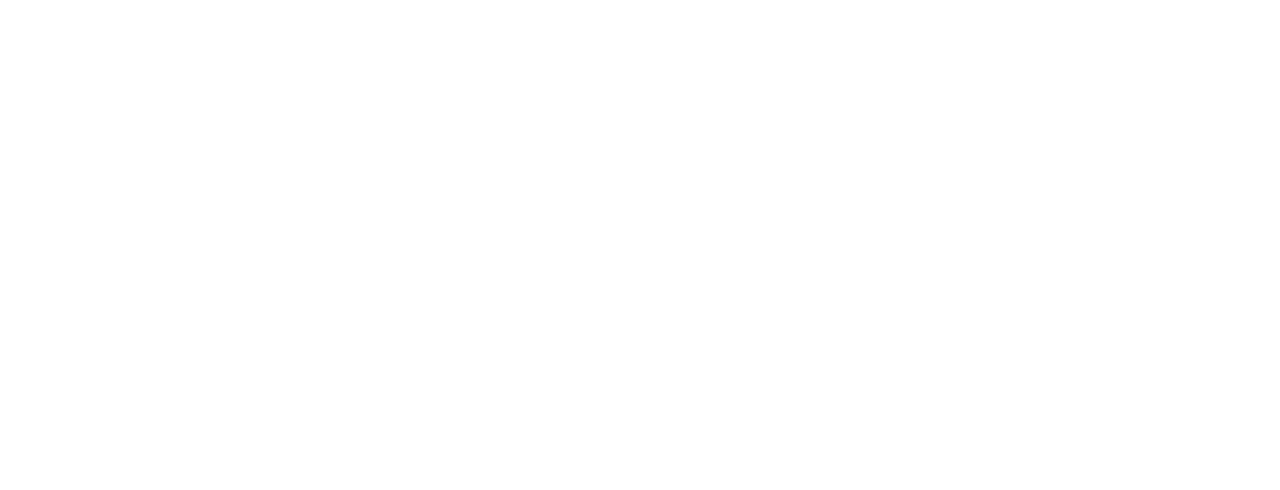
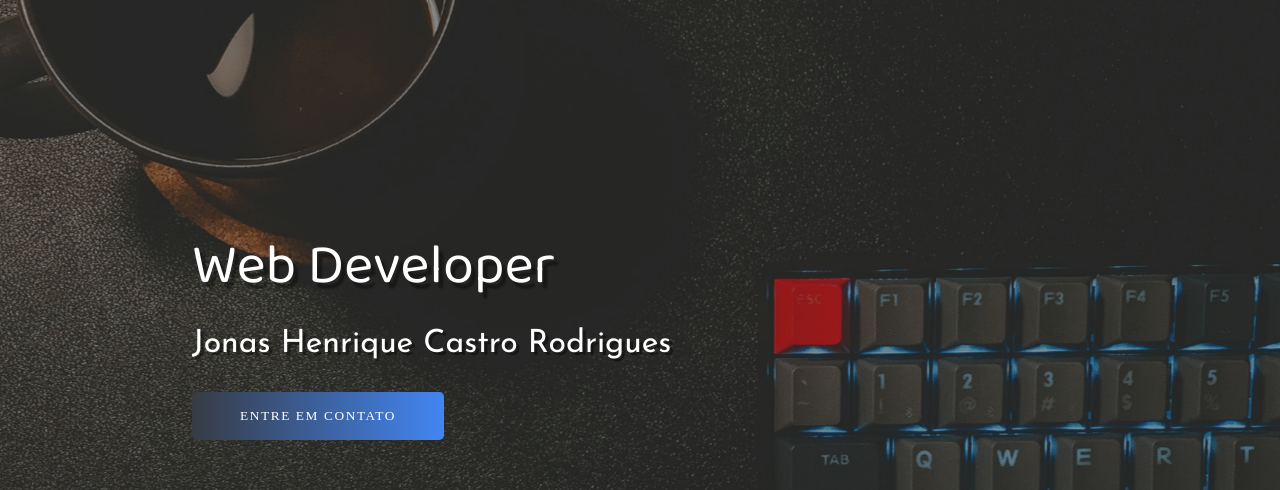
Before and after one commit to Jonas-Hcr/portfolio, a plain HTML site: page index.html in a window 1280 px wide. Shown: the top 490 px of the page. Drawn offline with Linux system fonts and the light colour scheme; a web font is replaced by a local one.

Commit message:
feat: change header

```diff
--- a/index.html
+++ b/index.html
@@ -4,10 +4,26 @@
     <meta charset="UTF-8">
     <meta http-equiv="X-UA-Compatible" content="IE=edge">
     <meta name="viewport" content="width=device-width, initial-scale=1.0">
-    <link rel="style.css" href="style.css">
-    <title>Portifólio do Desenvolvedor</title>
+    <link rel="apple-touch-icon" sizes="180x180" href="images/apple-touch-icon.png">
+    <link rel="icon" type="image/png" sizes="32x32" href="images/favicon-32x32.png">
+    <link rel="icon" type="image/png" sizes="16x16" href="images/favicon-16x16.png">
+    <link rel="stylesheet" href="style.css">
+    <title>Portfólio do Desenvolvedor</title>
 </head>
 <body>
 
+    <div class="container">
+        <header>
+            <div class="img-wrapper">
+                <img src="images/bg.jpg" alt="">
+            </div>
+            <div class="banner">
+                <h1>Web Developer</h1>
+                <p>Jonas Henrique Castro Rodrigues</p>
+                <button>Entre em contato</button>
+            </div>
+        </header>
+    </div>
+
 </body>
 </html>
--- a/style.css
+++ b/style.css
@@ -1,3 +1,97 @@
 @import url('https://fonts.googleapis.com/css2?family=Baloo+Da+2:wght@400;500;600&family=Josefin+Sans:ital,wght@0,100;0,200;0,300;0,400;1,100&family=Viaoda+Libre&display=swap');
 
 @import url('https://cdnjs.cloudflare.com/ajax/libs/font-awesome/5.15.3/css/all.min.css');
+
+* {
+    margin: 0;
+    padding: 0;
+}
+
+header {
+    width: 100%;
+    height: 100vh;
+    overflow: hidden;
+    position: relative;
+}
+
+.img-wrapper {
+    width: 100%;
+    height: 100%;
+    overflow: hidden;
+    background-color: rgba(0, 0, 0, 0.8);
+}
+
+.img-wrapper img {
+    width: 100%;
+    height: 100%;
+    object-fit: cover;
+    opacity: 0.5;
+    animation: zoomBg 15s;
+}
+
+@keyframes zoomBg {
+    0% {
+        transform: scale(1.3);
+    }
+    100% {
+        transform: scale(1);
+    }
+}
+
+.banner {
+    position: absolute;
+    top: 30%;
+    left: 15%;
+}
+
+.banner h1 {
+    color: #ffffff;
+    font-size: 3.5rem;
+    font-family: "Baloo Da 2", serif;
+    font-weight: 200;
+    text-shadow: .3rem .4rem 2px rgba(0, 0, 0, .4);
+    line-height: 3.5rem;
+    margin-bottom: 2rem;
+    opacity: 0;
+    animation: moveBanner 1s 0.5s forwards;
+}
+
+.banner p {
+    font-family: "Josefin Sans", serif;
+    color: #fff;
+    font-size: 2rem;
+    text-shadow: .2rem .2rem rgba(0, 0, 0, 0.4);
+    margin-bottom: 2rem;
+    opacity: 0;
+    animation: moveBanner 1s 0.7s forwards;
+}
+
+.banner button {
+    font-family: "Viaoda Libre";
+    color: #fff;
+    text-transform: uppercase;
+    letter-spacing: .1rem;
+    background: #373B44;
+    background: -webkit-linear-gradient(to left, #4286f4, #373B44);
+    background: linear-gradient(to left, #4286f4, #373B44);
+    padding: 1rem 3rem;
+    border: none;
+    border-radius: 5px;
+    cursor: pointer;
+    opacity: 0;
+    animation: moveBanner 1s 0.9s forwards;
+}
+
+.banner button:hover{
+    opacity: 0.8;
+}
+
+@keyframes moveBanner {
+    0% {
+        transform: translateY(10rem) rotateY(-30deg);
+    }
+    100% {
+        transform: translateY(0) rotateY(0);
+        opacity: 1;
+    }
+}
```
Also changed, not shown: images/android-chrome-192x192.png (renamed from android-chrome-192x192.png), images/android-chrome-512x512.png (renamed from android-chrome-512x512.png), images/apple-touch-icon.png (renamed from apple-touch-icon.png), images/bg-2.jpg (added), images/bg.jpg (added), images/favicon-16x16.png (renamed from favicon-16x16.png), images/favicon-32x32.png (renamed from favicon-32x32.png), site.webmanifest, 1 other file.
